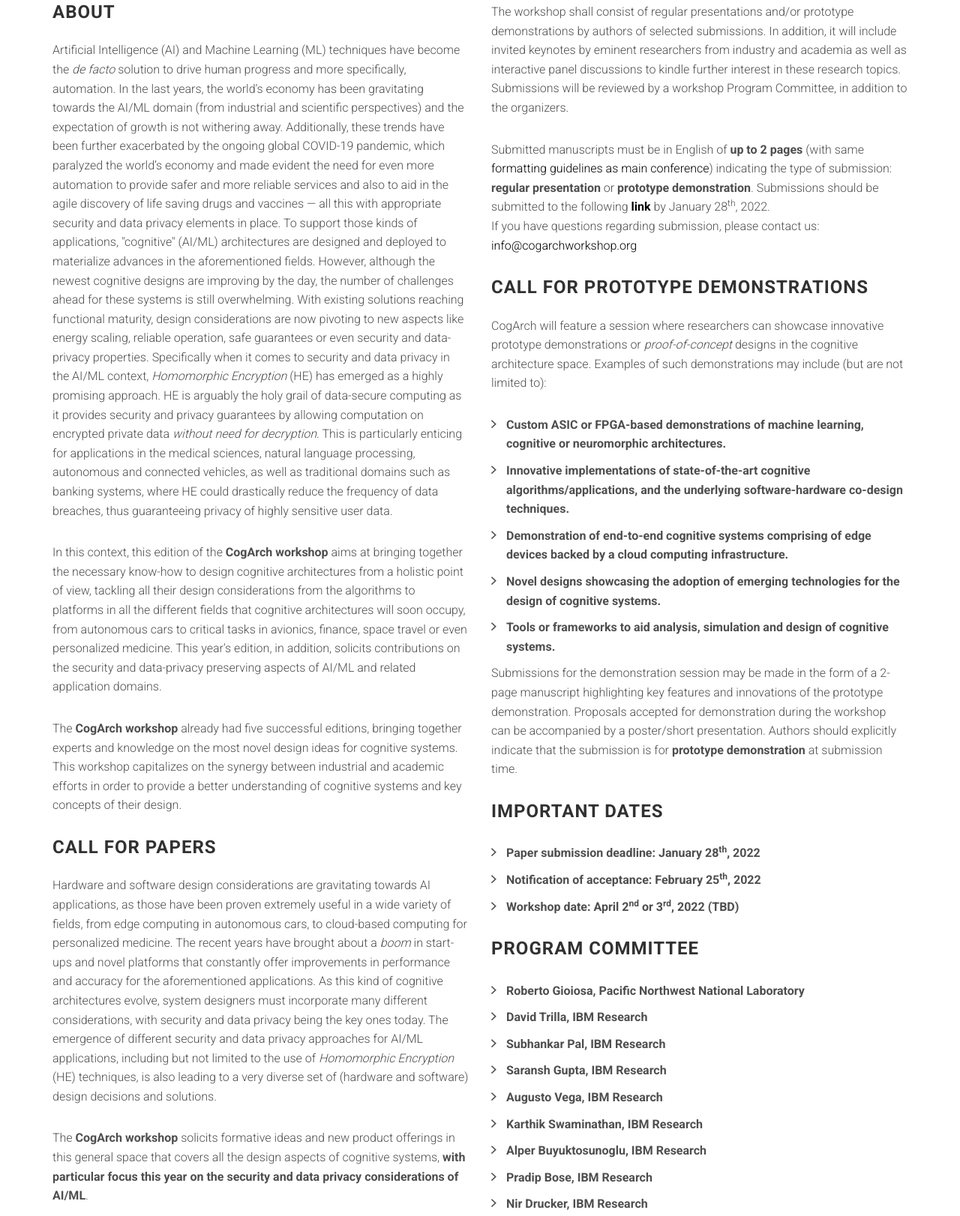
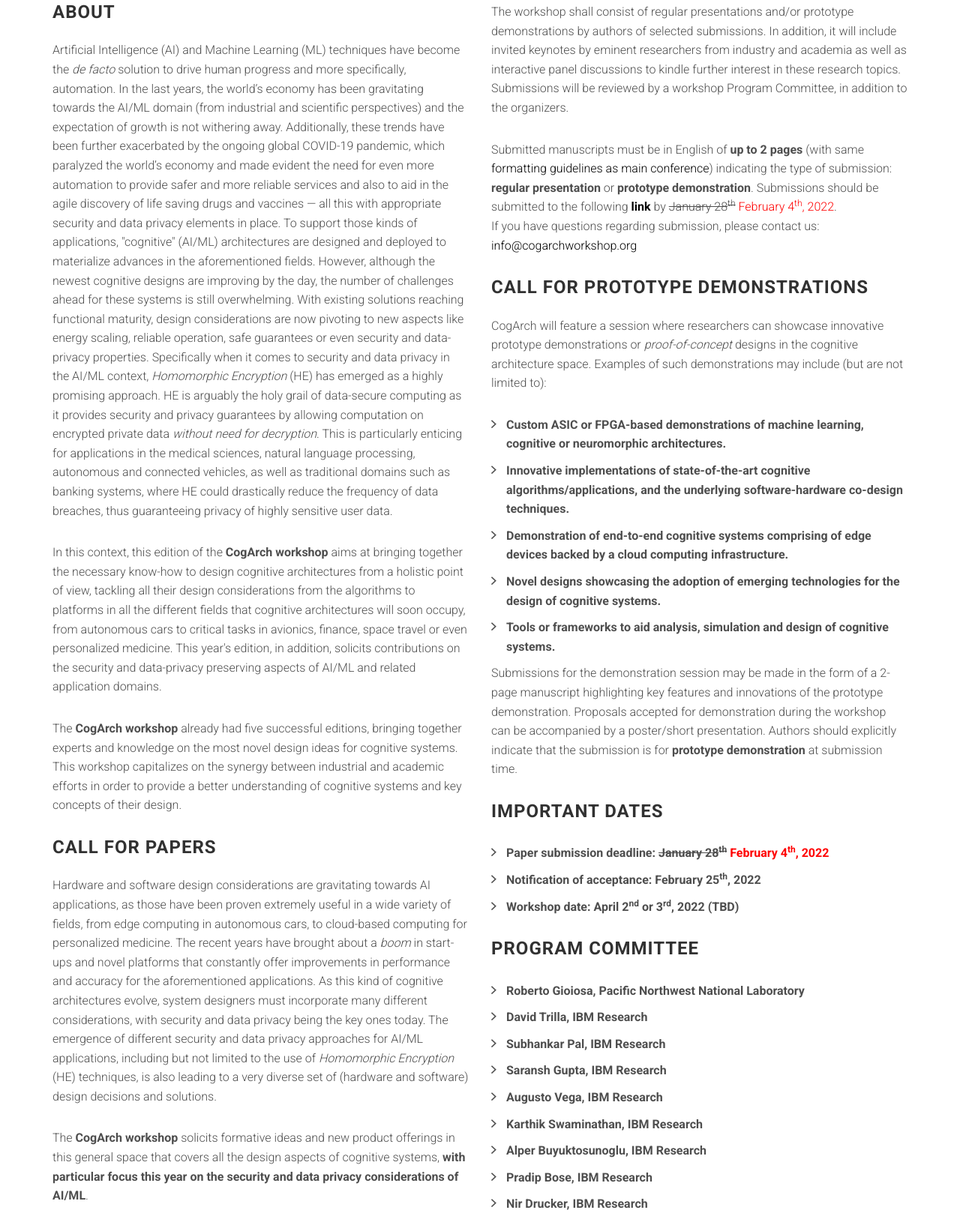
Before and after one commit to augustojv/cogarch-workshop-2022, a website: page index.html in a window 1280 px wide. Shown: the part 887-2509 px from the top of the page at 75% size. Drawn offline with Linux system fonts and the light colour scheme; files whose address does not match are found by name.

Commit message:
Submission deadline date updated

```diff
--- a/index.html
+++ b/index.html
@@ -162,7 +162,7 @@
                     <a href="https://hpca-conf.org/2022/guidelines-for-submissions/" target="_blank">formatting guidelines as main
                     conference</a>) indicating the type of submission: <strong>regular presentation</strong> or <strong>prototype
                     demonstration</strong>. Submissions should be submitted to the following <strong><a href="https://easychair.org/my/conference?conf=cogarch22#">link</a></strong>
-					by January 28<sup>th</sup>, 2022.
+					by <del>January 28<sup>th</sup></del> <font color="red">February 4<sup>th</sup>, 2022</font>.
                     <br>
                     If you have questions regarding submission, please contact us:
                     <a href="mailto:info@cogarchworkshop.org">info@cogarchworkshop.org</a>
@@ -195,7 +195,7 @@
 
                     <p>
 					<ul class="list-arrow-right">
-            <li>Paper submission deadline: January 28<sup>th</sup>, 2022</li>
+						<li>Paper submission deadline: <del>January 28<sup>th</sup></del> <font color="red">February 4<sup>th</sup>, 2022</font></li>
 						<li>Notification of acceptance: February 25<sup>th</sup>, 2022</li>
 						<li>Workshop date: April 2<sup>nd</sup> or 3<sup>rd</sup>, 2022 (TBD)</li>
 					</ul>
@@ -228,7 +228,7 @@
                 <div class="col-sm-4">
 
                     <i class="ion-ios-calendar"></i>
-                    <h3>Paper Submission Deadline<br>January 28<sup>th</sup>, 2022</h3>
+                    <h3>Paper Submission Deadline<br>February 4<sup>th</sup>, 2022</h3>
 
                 </div>
                 <div class="col-sm-4">
```
